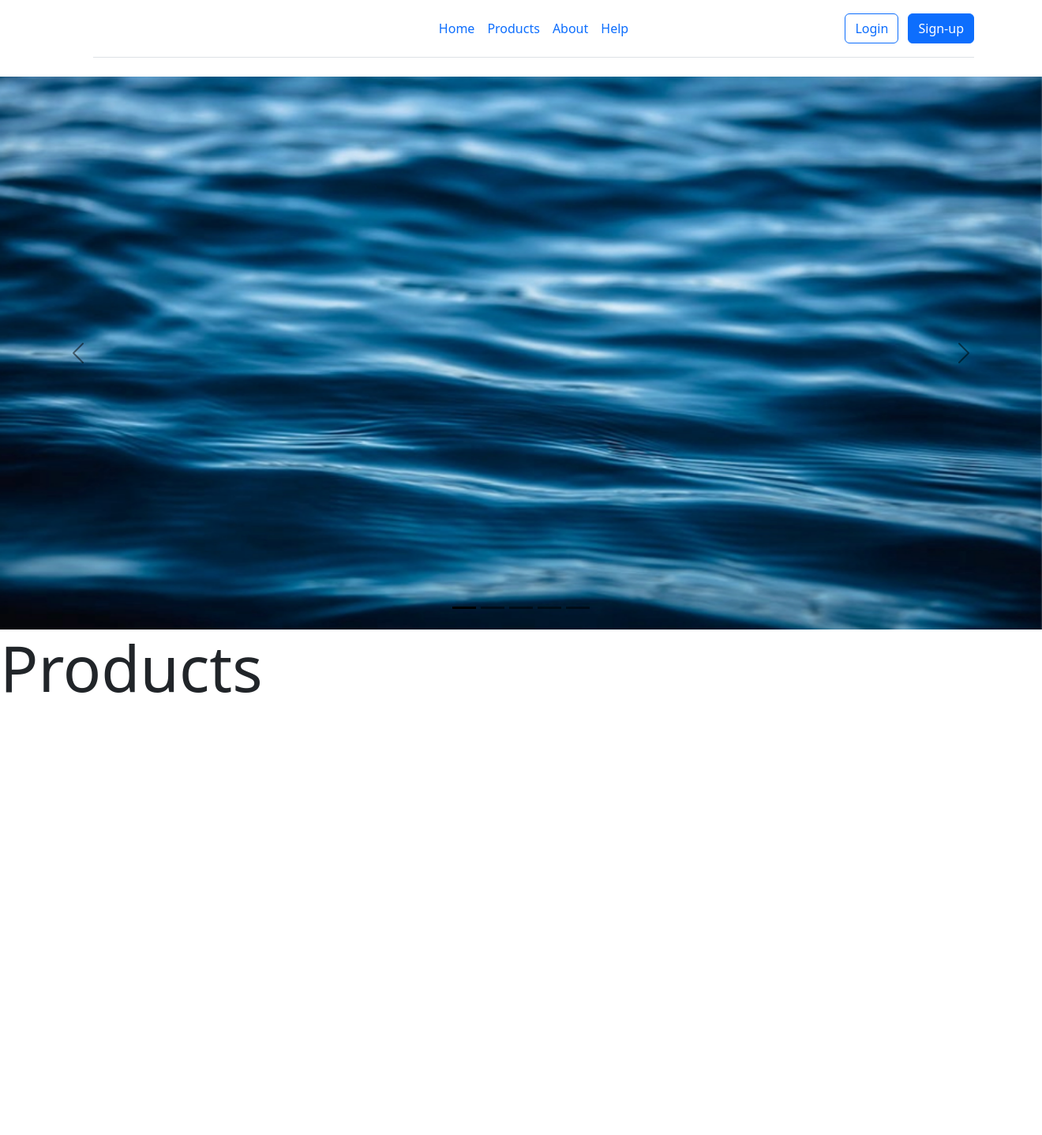
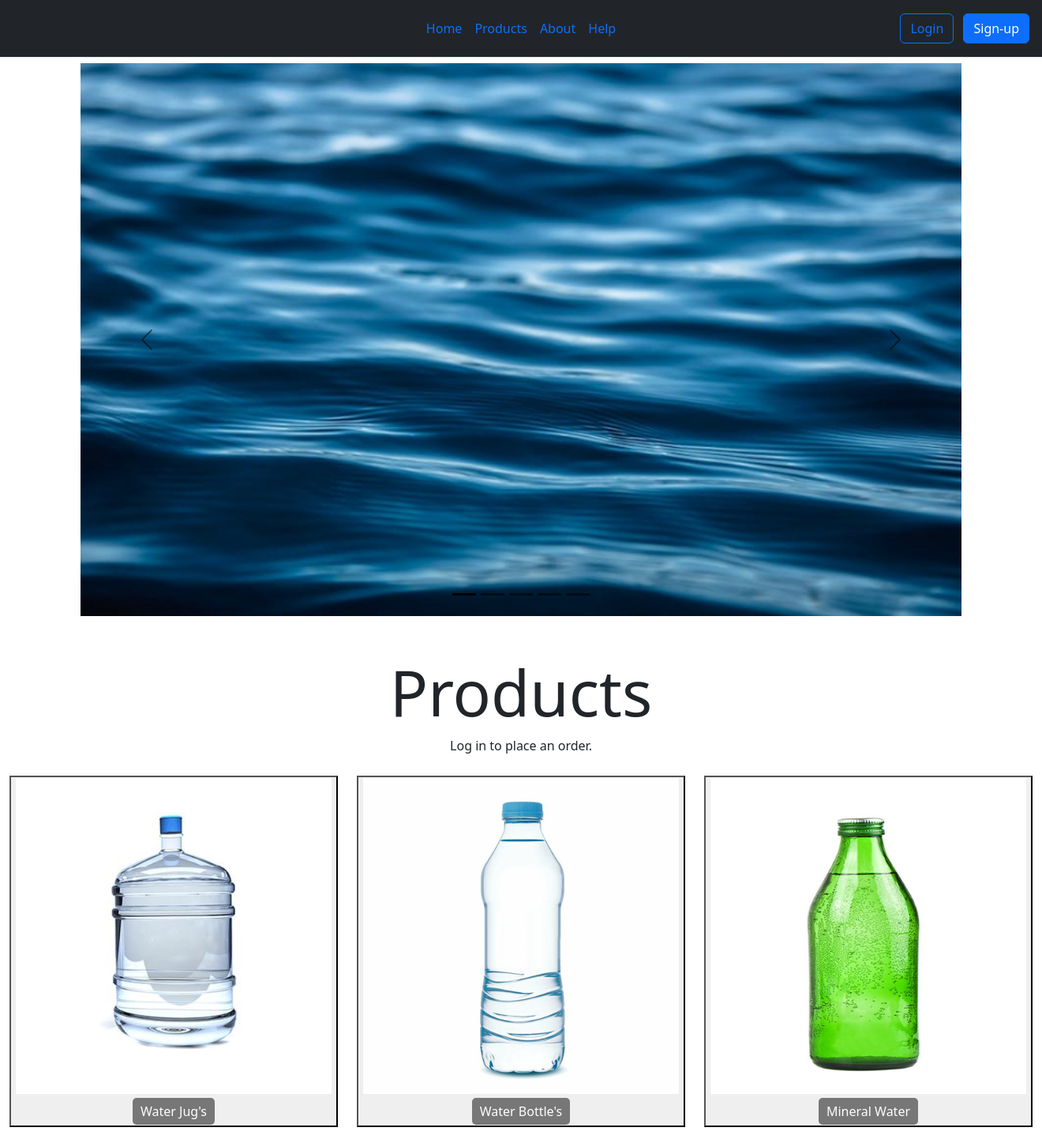
Before and after one commit to ksuwish/waterproject, a Django app: page / in a window 1320 px wide. Shown: the whole page at 79% size. Before the commit the page ends 877 px from the top, so only its background shows below. Run offline with Django 5.2, Linux system fonts and the light colour scheme; some libraries are stand-ins or nearby versions.

Commit message:
homepage ilerletme

```diff
--- /dev/null
+++ b/water/static/script.js
@@ -0,0 +1,3 @@
+$('#reg-modal').on('shown.bs.modal', function () {
+    $('#myInput').trigger('focus')
+  })
--- a/water/static/style.css
+++ b/water/static/style.css
@@ -2,4 +2,72 @@
     width: 80%;
     height: 700px;
     object-fit: cover;
+}
+
+.btn1 img {
+    max-height: 400px;
+    vertical-align: middle;
   }
+
+.buttons-water {
+    display: flex;
+    justify-content: space-around;
+}
+
+.btn1 {
+    display: flex;
+    flex-direction: column;
+    align-items: center;
+    margin: 10px;
+}
+
+
+.btn1 span {
+    margin-top: 5px;
+}
+
+.btn1 .label {
+    margin-top: 5px;
+    background-color: rgba(0, 0, 0, 0.5);
+    color: white;
+    padding: 5px 10px;
+    border-radius: 5px;
+    text-align: center;
+}
+
+.product-list {
+    width: 80%;
+    margin: 0 auto;
+}
+
+.product-list ul {
+    list-style: none;
+    padding: 0;
+}
+
+.product-list li {
+    background-color: white;
+    border: 1px solid #ddd;
+    border-radius: 5px;
+    margin-bottom: 10px;
+    padding: 10px;
+    display: flex;
+    align-items: center;
+    justify-content: space-between;
+}
+
+.product-list img {
+    width: 50px;
+    height: auto;
+    margin-right: 20px;
+}
+
+.product-name {
+    flex: 1;
+}
+
+.price {
+    background-color: rgba(0, 0, 0, 0.1);
+    padding: 5px 10px;
+    border-radius: 5px;
+}
--- a/water/templates/base.html
+++ b/water/templates/base.html
@@ -11,12 +11,14 @@
     </title>
 </head>
 <body>
+
     <ul>
         {% include 'partials/_navbar.html' %}
     </ul>
 
     {% block content%}{% endblock %}
     <script src="{% static 'bootstrap.min.js' %}"></script>
+    <script src="script.js"></script>
     {% block js_files %}{% endblock %}
 </body>
 </html>
--- /dev/null
+++ b/water/templates/partials/_bigwater.html
@@ -0,0 +1,25 @@
+{% load static %}
+<div class="product-list">
+        <ul>
+            <li>
+                <img src="{% static 'img/bigwater.png' %}" alt="Jug 1">
+                <span class="product-name">18LT Jug</span>
+                <span class="price">$10</span>
+            </li>
+            <li>
+                <img src="{% static 'img/bigwater.png' %}" alt="Jug 2">
+                <span class="product-name">25LT Jug</span>
+                <span class="price">$12</span>
+            </li>
+            <li>
+                <img src="{% static 'img/bigwater.png' %}" alt="Jug 3">
+                <span class="product-name">18LT Jug (don't have empty product)</span>
+                <span class="price">$15</span>
+            </li>
+            <li>
+                <img src="{% static 'img/bigwater.png' %}" alt="Jug 4">
+                <span class="product-name">25LT Jug (don't have empty product)</span>
+                <span class="price">$18</span>
+            </li>
+        </ul>
+    </div>
--- /dev/null
+++ b/water/templates/partials/_homepage.html
@@ -0,0 +1,50 @@
+{% load static %}
+
+<body>
+    <div class="container" style="margin-top: 80px;" >
+        <div id="carouselExampleDark" class="carousel carousel-dark slide">
+            <div class="carousel-indicators">
+                <button type="button" data-bs-target="#carouselExampleDark" data-bs-slide-to="0" class="active" aria-current="true" aria-label="Slide 1"></button>
+                <button type="button" data-bs-target="#carouselExampleDark" data-bs-slide-to="1" aria-label="Slide 2"></button>
+                <button type="button" data-bs-target="#carouselExampleDark" data-bs-slide-to="2" aria-label="Slide 3"></button>
+                <button type="button" data-bs-target="#carouselExampleDark" data-bs-slide-to="3" aria-label="Slide 4"></button>
+                <button type="button" data-bs-target="#carouselExampleDark" data-bs-slide-to="4" aria-label="Slide 5"></button>
+            </div>
+            <div class="carousel-inner">
+                <div class="carousel-item active" data-bs-interval="10000">
+                    <img src="{% static 'img/water1.jpg' %}" class="d-block w-100 img-fit" alt="...">
+                    <div class="carousel-caption d-none d-md-block">
+                    </div>
+                </div>
+                <div class="carousel-item" data-bs-interval="2000">
+                    <img src="{% static 'img/water4.jpg' %}" class="d-block w-100 img-fit" alt="...">
+                    <div class="carousel-caption d-none d-md-block">
+                    </div>
+                </div>
+                <div class="carousel-item">
+                    <img src="{% static 'img/water5.jpg' %}" class="d-block w-100 img-fit" alt="...">
+                    <div class="carousel-caption d-none d-md-block">
+                    </div>
+                </div>
+                <div class="carousel-item">
+                    <img src="{% static 'img/water6.jpg' %}" class="d-block w-100 img-fit" alt="...">
+                    <div class="carousel-caption d-none d-md-block">
+                    </div>
+                </div>
+                <div class="carousel-item">
+                    <img src="{% static 'img/water7.jpg' %}" class="d-block w-100 img-fit" alt="...">
+                    <div class="carousel-caption d-none d-md-block">
+                    </div>
+                </div>
+            </div>
+            <button class="carousel-control-prev" type="button" data-bs-target="#carouselExampleDark" data-bs-slide="prev">
+                <span class="carousel-control-prev-icon" aria-hidden="true"></span>
+                <span class="visually-hidden">Previous</span>
+            </button>
+            <button class="carousel-control-next" type="button" data-bs-target="#carouselExampleDark" data-bs-slide="next">
+                <span class="carousel-control-next-icon" aria-hidden="true"></span>
+                <span class="visually-hidden">Next</span>
+            </button>
+        </div>
+    </div>
+</div>
--- /dev/null
+++ b/water/templates/partials/_mineralwater.html
@@ -0,0 +1,25 @@
+{% load static %}
+<div class="product-list">
+        <ul>
+            <li>
+                <img src="{% static 'img/mineralwater.jpg' %}" alt="Jug 1">
+                <span class="product-name">Lorem, ipsum.</span>
+                <span class="price">$10</span>
+            </li>
+            <li>
+                <img src="{% static 'img/mineralwater.jpg' %}" alt="Jug 2">
+                <span class="product-name">Lorem, ipsum.</span>
+                <span class="price">$12</span>
+            </li>
+            <li>
+                <img src="{% static 'img/mineralwater.jpg' %}" alt="Jug 3">
+                <span class="product-name">Lorem, ipsum dolor.</span>
+                <span class="price">$15</span>
+            </li>
+            <li>
+                <img src="{% static 'img/mineralwater.jpg' %}" alt="Jug 4">
+                <span class="product-name">Lorem, ipsum dolor.</span>
+                <span class="price">$18</span>
+            </li>
+        </ul>
+    </div>
--- a/water/templates/partials/_navbar.html
+++ b/water/templates/partials/_navbar.html
@@ -1,5 +1,5 @@
 <div class="container">
-    <header class="d-flex flex-wrap align-items-center justify-content-center justify-content-md-between py-3 mb-4 border-bottom">
+    <header class="text-bg-dark p-3 d-flex flex-wrap align-items-center justify-content-center justify-content-md-between py-3 mb-4 border-bottom fixed-top p-3">
       <div class="col-md-3 mb-2 mb-md-0">
         <a href="/" class="d-inline-flex link-body-emphasis text-decoration-none">
           <svg class="bi" width="40" height="32" role="img" aria-label="BALSU"><use xlink:href="#index"/></svg>
@@ -7,7 +7,7 @@
       </div>
 
       <ul class="nav col-12 col-md-auto mb-2 justify-content-center mb-md-0">
-        <li><a href="#home" class="nav-link px-2">Home</a></li>
+        <li><a href="#" class="nav-link px-2">Home</a></li>
         <li><a href="#products" class="nav-link px-2">Products</a></li>
         <li><a href="#" class="nav-link px-2">About</a></li>
         <li><a href="#" class="nav-link px-2">Help</a></li>
--- /dev/null
+++ b/water/templates/partials/_products.html
@@ -0,0 +1,64 @@
+{% load static %}
+
+<h1  class="display-1 text-center mt-5">Products</h1>
+        <p class="text-center">Log in to place an order.</p>
+
+        <div class="buttons-water">
+            <button class="btn1" data-bs-toggle="modal" data-bs-target="#bigwater-modal">
+                <img src="{% static 'img/bigwater.png' %}" alt="">
+                <span class="label">Water Jug's</span>
+            </button>
+
+            <button class="btn1" data-bs-toggle="modal" data-bs-target="#waterbottle-modal">
+                <img src="{% static 'img/waterbottle.jpg' %}" alt="">
+                <span class="label">Water Bottle's</span>
+            </button>
+
+            <button class="btn1" data-bs-toggle="modal" data-bs-target="#mineralwater-modal">
+                <img src="{% static 'img/mineralwater.jpg' %}" alt="">
+                <span class="label">Mineral Water</span>
+            </button>
+        </div>
+
+        <div class="modal fade" id="bigwater-modal" tabindex="-1" role="dialog" aria-labelledby="exampleModalCenterTitle" aria-hidden="true">
+            <div class="modal-dialog modal-dialog-centered" role="document">
+              <div class="modal-content">
+                <div class="modal-header">
+                  <h5 class="modal-title" id="exampleModalLongTitle">Water Jug's</h5>
+                </div>
+                <div class="modal-body">
+                  {% include 'partials/_bigwater.html' %}
+                </div>
+
+              </div>
+            </div>
+          </div>
+        </div>
+        <div class="modal fade" id="waterbottle-modal" tabindex="-1" role="dialog" aria-labelledby="exampleModalCenterTitle" aria-hidden="true">
+            <div class="modal-dialog modal-dialog-centered" role="document">
+              <div class="modal-content">
+                <div class="modal-header">
+                  <h5 class="modal-title" id="exampleModalLongTitle">PET Bottle's</h5>
+                </div>
+                <div class="modal-body">
+                  {% include "partials/_water.html" %}
+                </div>
+
+              </div>
+            </div>
+          </div>
+        </div>
+        <div class="modal fade" id="mineralwater-modal" tabindex="-1" role="dialog" aria-labelledby="exampleModalCenterTitle" aria-hidden="true">
+            <div class="modal-dialog modal-dialog-centered" role="document">
+              <div class="modal-content">
+                <div class="modal-header">
+                  <h5 class="modal-title" id="exampleModalLongTitle">Mineral Water's</h5>
+                </div>
+                <div class="modal-body">
+                  {% include "partials/_mineralwater.html" %}
+                </div>
+
+              </div>
+            </div>
+          </div>
+        </div>
--- /dev/null
+++ b/water/templates/partials/_water.html
@@ -0,0 +1,25 @@
+{% load static %}
+<div class="product-list">
+        <ul>
+            <li>
+                <img src="{% static 'img/waterbottle.jpg' %}" alt="Jug 1">
+                <span class="product-name">6x0.5mL PET Bottle</span>
+                <span class="price">$10</span>
+            </li>
+            <li>
+                <img src="{% static 'img/waterbottle.jpg' %}" alt="Jug 2">
+                <span class="product-name">24x0.5mL PET Bottle</span>
+                <span class="price">$12</span>
+            </li>
+            <li>
+                <img src="{% static 'img/waterbottle.jpg' %}" alt="Jug 3">
+                <span class="product-name">2x5L PET Bottle</span>
+                <span class="price">$15</span>
+            </li>
+            <li>
+                <img src="{% static 'img/waterbottle.jpg' %}" alt="Jug 4">
+                <span class="product-name">6x5mL PET Bottle</span>
+                <span class="price">$18</span>
+            </li>
+        </ul>
+    </div>
--- a/water/waterproject/templates/main/index.html
+++ b/water/waterproject/templates/main/index.html
@@ -1,60 +1,18 @@
-
-   {% extends "base.html" %}
-   {% load static %}
+    {% extends "base.html" %}
+    {% load static %}
 
     {%block title%} Homepage {% endblock %}
 
     {% block content %}
 
-   <div id="#home">
-    <div id="carouselExampleDark" class="carousel carousel-dark slide">
-        <div class="carousel-indicators">
-          <button type="button" data-bs-target="#carouselExampleDark" data-bs-slide-to="0" class="active" aria-current="true" aria-label="Slide 1"></button>
-          <button type="button" data-bs-target="#carouselExampleDark" data-bs-slide-to="1" aria-label="Slide 2"></button>
-          <button type="button" data-bs-target="#carouselExampleDark" data-bs-slide-to="2" aria-label="Slide 3"></button>
-          <button type="button" data-bs-target="#carouselExampleDark" data-bs-slide-to="3" aria-label="Slide 4"></button>
-          <button type="button" data-bs-target="#carouselExampleDark" data-bs-slide-to="4" aria-label="Slide 5"></button>
-        </div>
-        <div class="carousel-inner">
-          <div class="carousel-item active" data-bs-interval="10000">
-            <img src="{% static 'img/water1.jpg' %} "class="d-block w-100 img-fit" alt="...">
-            <div class="carousel-caption d-none d-md-block">
-            </div>
-          </div>
-          <div class="carousel-item" data-bs-interval="2000">
-            <img src="{% static 'img/water4.jpg' %}" class="d-block w-100 img-fit" alt="...">
-            <div class="carousel-caption d-none d-md-block">
-            </div>
-          </div>
-          <div class="carousel-item">
-            <img src="{% static 'img/water5.jpg' %}" class="d-block w-100 img-fit" alt="...">
-            <div class="carousel-caption d-none d-md-block">
-            </div>
-          </div>
-          <div class="carousel-item">
-            <img src="{% static 'img/water6.jpg' %}" class="d-block w-100 img-fit" alt="...">
-            <div class="carousel-caption d-none d-md-block">
-            </div>
-          </div>
-          <div class="carousel-item">
-            <img src="{% static 'img/water7.jpg' %}" class="d-block w-100 img-fit" alt="...">
-            <div class="carousel-caption d-none d-md-block">
-            </div>
-          </div>
-        </div>
-        <button class="carousel-control-prev" type="button" data-bs-target="#carouselExampleDark" data-bs-slide="prev">
-          <span class="carousel-control-prev-icon" aria-hidden="true"></span>
-          <span class="visually-hidden">Previous</span>
-        </button>
-        <button class="carousel-control-next" type="button" data-bs-target="#carouselExampleDark" data-bs-slide="next">
-          <span class="carousel-control-next-icon" aria-hidden="true"></span>
-          <span class="visually-hidden">Next</span>
-        </button>
-      </div>
+    <div>
+        {% include "partials/_homepage.html" %}
     </div>
-      <div id="#products">
-        <h1  class="display-1">Products</h1>
-      </div>
 
 
+    <section id="products">
+    <div>
+        {% include "partials/_products.html" %}
+    </div>
+    </section>
     {% endblock %}
```
Also changed, not shown: water/static/img/bigwater.png (added), water/static/img/mineralwater.jpg (added), water/static/img/waterbottle.jpg (added).
